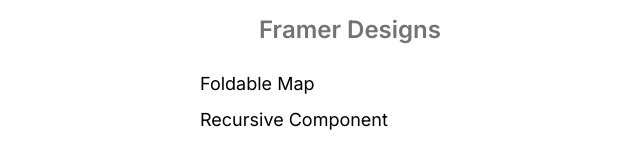
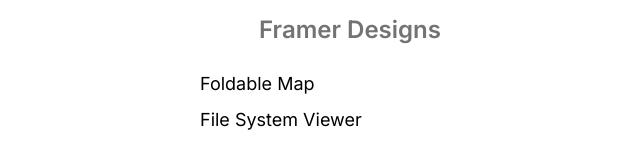
Before and after one commit to StereoPT/framer-designs, a Next.js app: page / in a window 1280 px wide. Shown: the part 326-494 px from the top of the page, without its empty margins (290-930 px from the left). Built offline with nearby package versions, Linux system fonts and the light colour scheme.

Commit message:
feat: dynamic list

```diff
--- a/src/app/page.tsx
+++ b/src/app/page.tsx
@@ -1,4 +1,6 @@
 import Link from 'next/link';
+
+import { RouteMap } from '@/utils/routes';
 
 const Home = () => {
   return (
@@ -7,12 +9,13 @@
         Framer Designs
       </h1>
       <ul className="flex flex-col gap-2 min-w-[300px] text-lg">
-        <li>
-          <Link href="foldable-map">Foldable Map</Link>
-        </li>
-        <li>
-          <Link href="foldable-map">Recursive Component</Link>
-        </li>
+        {RouteMap.map((route) => {
+          return (
+            <li key={route.name}>
+              <Link href={route.href}>{route.name}</Link>
+            </li>
+          );
+        })}
       </ul>
     </main>
   );
--- /dev/null
+++ b/src/utils/routes.ts
@@ -0,0 +1,15 @@
+const routes = {
+  foldableMap: 'foldable-map',
+  filesystemViewer: 'filesystem-viewer',
+};
+
+export const RouteMap = [
+  {
+    name: 'Foldable Map',
+    href: `/${routes.foldableMap}`,
+  },
+  {
+    name: 'File System Viewer',
+    href: `/${routes.filesystemViewer}`,
+  },
+];
```
